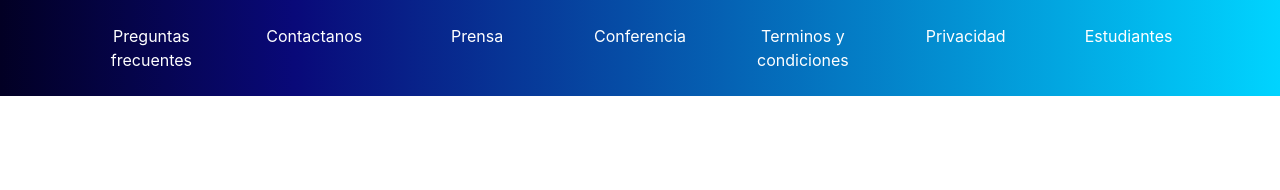
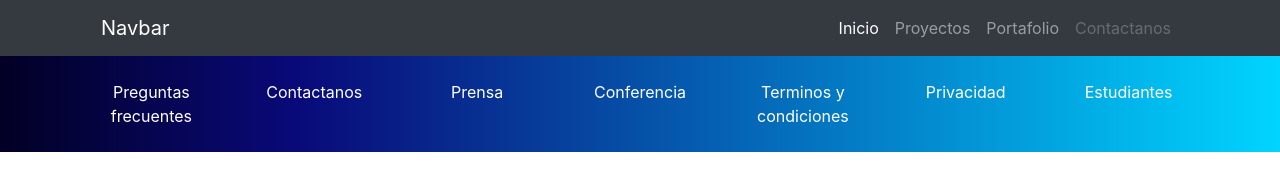
Before and after one commit to enith130/proyecto-git, a plain HTML site: page index.html in a window 1280 px wide. Drawn offline with Linux system fonts and the light colour scheme.

Commit message:
creacion del encabezado del sitio web

```diff
--- a/index.html
+++ b/index.html
@@ -8,7 +8,38 @@
     <title>Document</title>
 </head>
 <body>
-    <footer class="footer">
+    <div class="fondo bg-dark">
+        <div class="container">
+            <div class="row">
+                <div class="col-12">
+                    <nav class="navbar navbar-expand-lg navbar-dark bg-dark">
+                        <a class="navbar-brand" href="#">Navbar</a>
+                        <button class="navbar-toggler" type="button" data-toggle="collapse" data-target="#navbarSupportedContent" aria-controls="navbarSupportedContent" aria-expanded="false" aria-label="Toggle navigation">
+                          <span class="navbar-toggler-icon"></span>
+                        </button>
+
+                        <div class="collapse navbar-collapse" id="navbarSupportedContent">
+                          <ul class="navbar-nav ml-auto">
+                            <li class="nav-item active">
+                              <a class="nav-link" href="#">Inicio<span class="sr-only">(current)</span></a>
+                            </li>
+                            <li class="nav-item">
+                              <a class="nav-link" href="#">Proyectos</a>
+                            </li>
+                            <li class="nav-item">
+                              <a class="nav-link" href="#" >Portafolio</a>
+                               </li>
+                            <li class="nav-item">
+                              <a class="nav-link disabled">Contactanos</a>
+                            </li>
+                          </ul>
+                        </div>
+                      </nav>
+                </div>
+            </div>
+        </div>
+       </div>
+   <footer class="footer">
 <div class="container pb-4 pt-4">
     <div class="row text-center">
        <div class="col-12 col-lg ">
```
